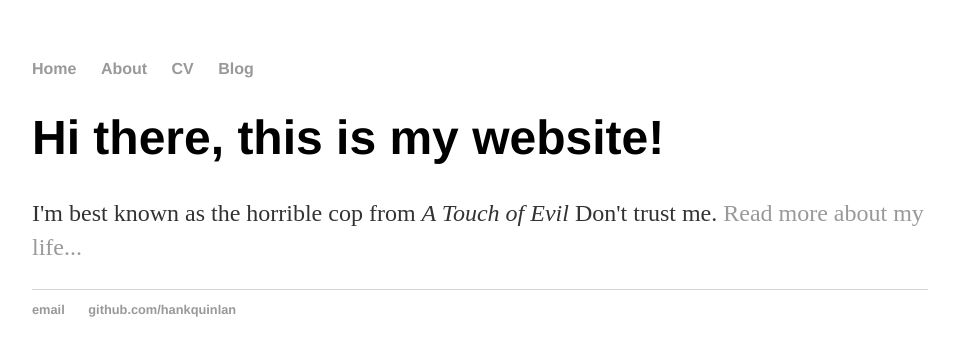
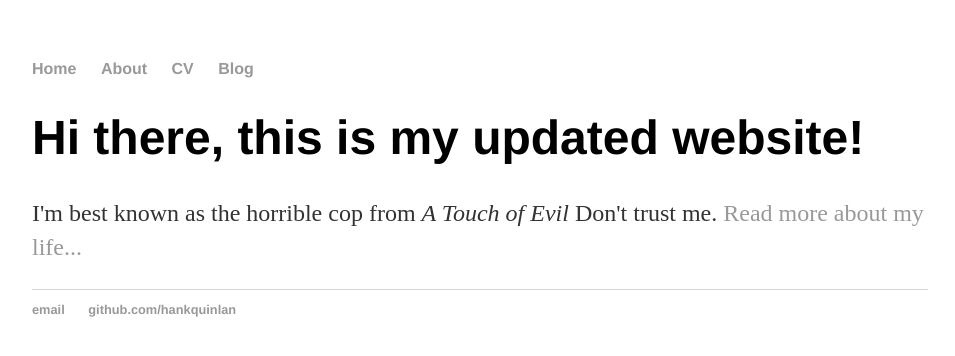
Before and after one commit to Leo-Lo/Leo-Lo.github.io, a Jekyll site: the page built from index.html, in a window 1280 px wide. Shown: the top 356 px of the page, without its empty margins (160-1115 px from the left). Built offline with Jekyll 4.4.1, drawn with Linux system fonts in a browser that asks for light colours.

Commit message:
Update index.html

```diff
--- a/index.html
+++ b/index.html
@@ -3,6 +3,6 @@ layout: default
 title: Leo Lo's contemplation
 ---
 <div class="blurb">
-	<h1>Hi there, this is my website!</h1>
+	<h1>Hi there, this is my updated website!</h1>
 	<p>I'm best known as the horrible cop from <em>A Touch of Evil</em> Don't trust me. <a href="/about">Read more about my life...</a></p>
 </div><!-- /.blurb -->
```
